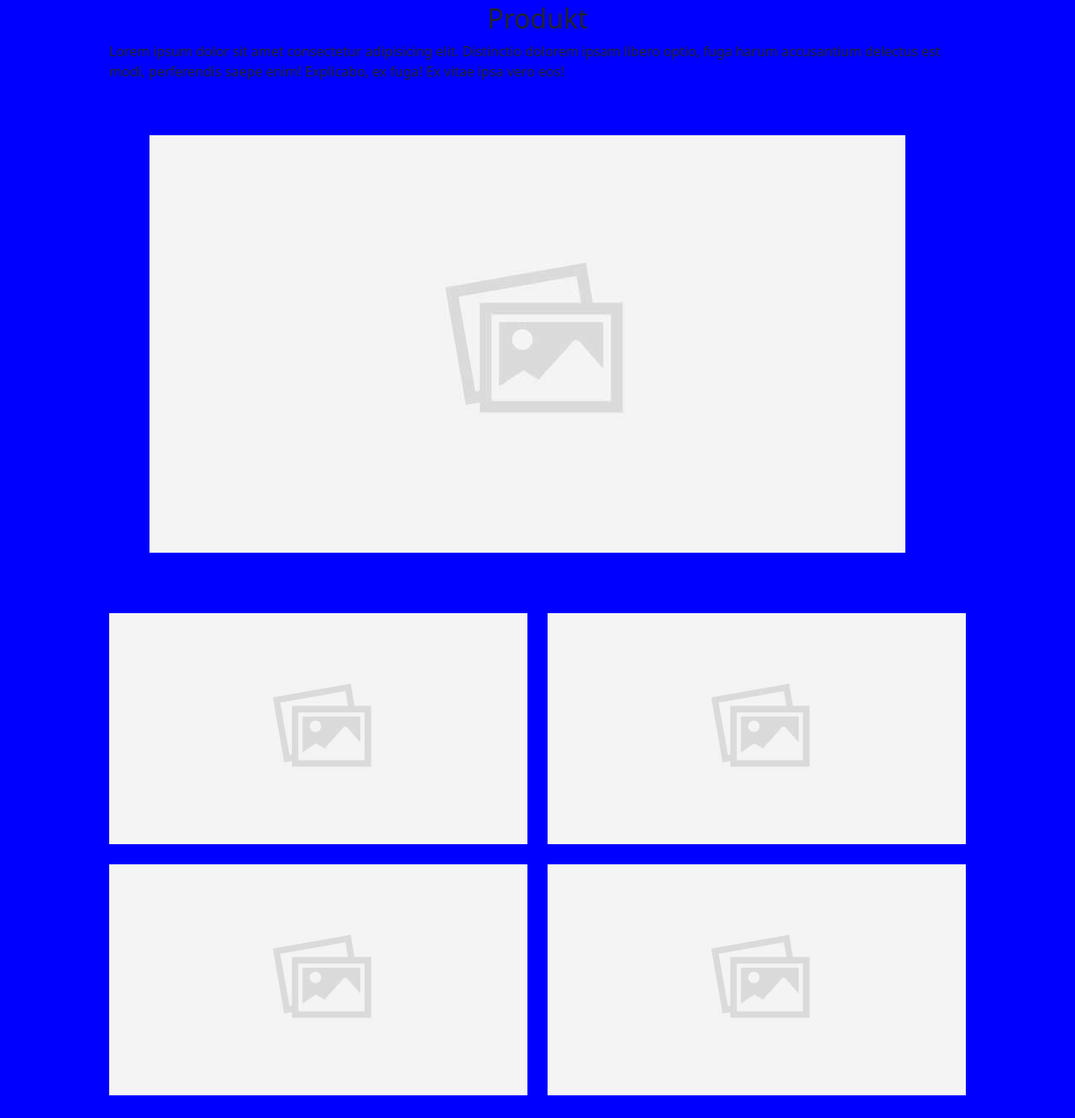
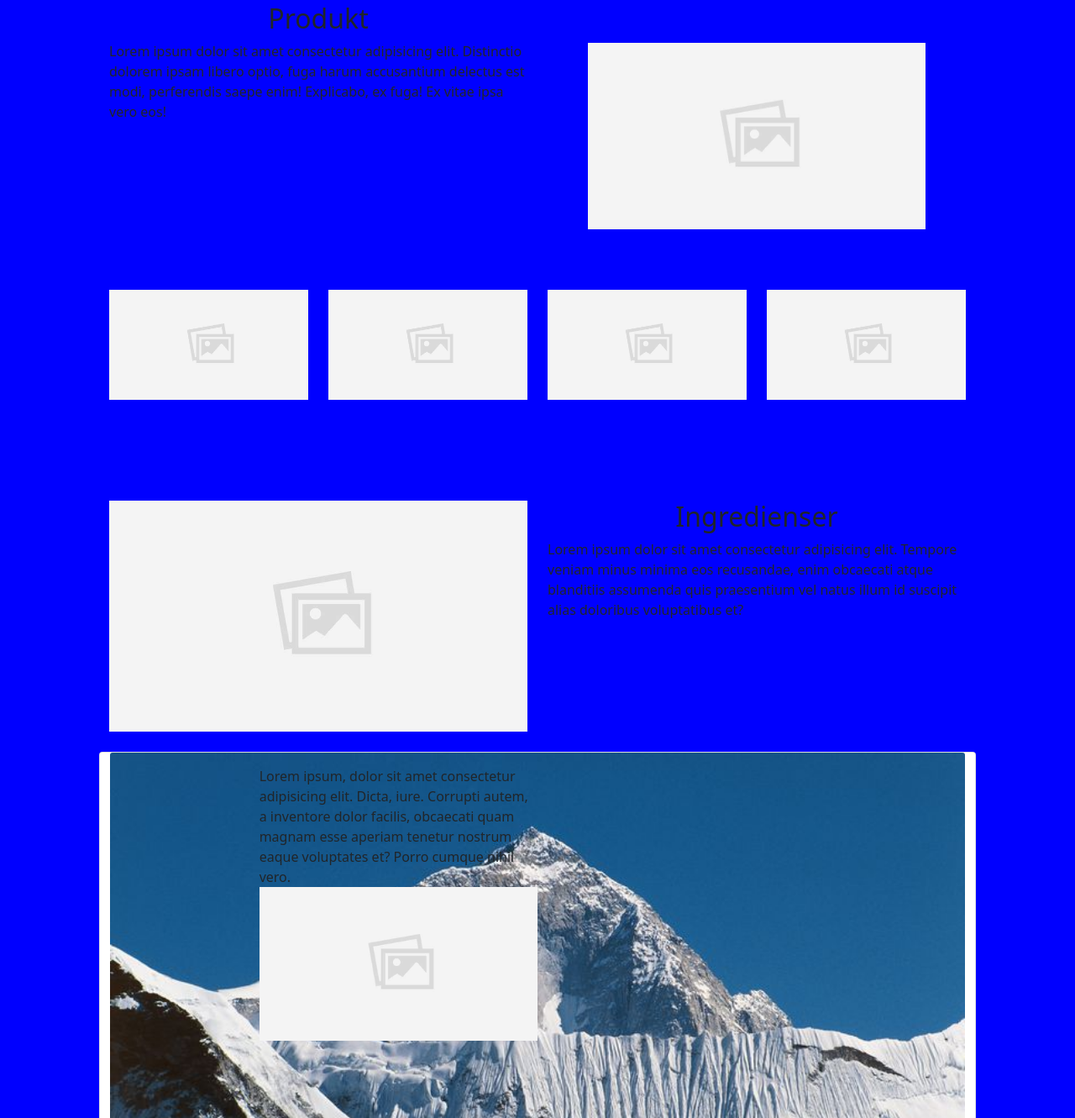
Before and after one commit to nann476h/vsc_mikrosite, a plain HTML site: page index.html in a window 1280 px wide. Shown: the part 589-1920 px from the top of the page at 84% size. Drawn offline with nearby package versions, Linux system fonts and the light colour scheme.

Commit message:
responsiv

```diff
--- a/index.html
+++ b/index.html
@@ -73,7 +73,7 @@
     <div class="container">
       <!-- Section 2: Intro til produkt -->
       <section id="produkt" class="row p-5">
-        <div class="col-12">
+        <div class="col-12 col-md-6">
           <h2 class="text-center">Produkt</h2>
           <p>
             Lorem ipsum dolor sit amet consectetur adipisicing elit. Distinctio
@@ -81,29 +81,34 @@
             modi, perferendis saepe enim! Explicabo, ex fuga! Ex vitae ipsa vero
             eos!
           </p>
+        </div>
+        <div class="col-12 col-md-6">
           <img
             class="img-fluid mb-4 p-5"
             src="images/placeholder.jpg"
             alt="placeholder"
           />
         </div>
-        <div class="col-4 offset-4 offset-md-0 col-md-6">
+        <div class="col-4 offset-4 offset-md-0 col-md-6 col-lg-3">
           <img class="img-fluid mb-4" src="images/placeholder.jpg" alt="" />
         </div>
-        <div class="col-4 offset-4 offset-md-0 col-md-6">
+        <div class="col-4 offset-4 offset-md-0 col-md-6 col-lg-3">
           <img class="img-fluid mb-4" src="images/placeholder.jpg" alt="" />
         </div>
-        <div class="col-4 offset-4 offset-md-0 col-md-6">
+        <div class="col-4 offset-4 offset-md-0 col-md-6 col-lg-3">
           <img class="img-fluid mb-4" src="images/placeholder.jpg" alt="" />
         </div>
-        <div class="col-4 offset-4 offset-md-0 col-md-6">
+        <div class="col-4 offset-4 offset-md-0 col-md-6 col-lg-3">
           <img class="img-fluid mb-4" src="images/placeholder.jpg" alt="" />
         </div>
       </section>
 
       <!-- Section 3: Ingredienser & bæredygtighed -->
       <section id="ingredienser" class="row p-5">
-        <div class="col-12">
+        <div class="col-12 col-md-6">
+          <img class="img-fluid mb-4" src="images/placeholder.jpg" alt="" />
+        </div>
+        <div class="col-12 col-md-6">
           <h2 class="text-center">Ingredienser</h2>
           <p>
             Lorem ipsum dolor sit amet consectetur adipisicing elit. Tempore
@@ -111,7 +116,6 @@
             assumenda quis praesentium vel natus illum id suscipit alias
             doloribus voluptatibus et?
           </p>
-          <img class="img-fluid mb-4" src="images/placeholder.jpg" alt="" />
         </div>
 
         <div class="card">
@@ -121,8 +125,17 @@
             alt="card-img-overlay"
           />
           <div class="card-img-overlay col-8 offset-2">
-            <p class="card-text">Last updated 3 mins ago</p>
-            <img class="img-fluid mb-4" src="images/placeholder.jpg" alt="" />
+            <div class="col-md-6">
+              <p class="card-text">
+                Lorem ipsum, dolor sit amet consectetur adipisicing elit. Dicta,
+                iure. Corrupti autem, a inventore dolor facilis, obcaecati quam
+                magnam esse aperiam tenetur nostrum eaque voluptates et? Porro
+                cumque nihil vero.
+              </p>
+            </div>
+            <div class="col-md-6">
+              <img class="img-fluid mb-4" src="images/placeholder.jpg" alt="" />
+            </div>
           </div>
         </div>
       </section>
@@ -198,22 +211,20 @@
       <section id="follow" class="row p-5">
         <div class="col-12">
           <h2>Følg os</h2>
-          <img
-            class="img-fluid mb-4 col-12"
-            src="images/placeholder.jpg"
-            alt=""
-          />
-          <img
-            class="img-fluid mb-4 col-12"
-            src="images/placeholder.jpg"
-            alt=""
-          />
           <p>
             Lorem ipsum dolor sit, amet consectetur adipisicing elit. Adipisci
             eaque voluptate, iste molestiae voluptates nobis laboriosam modi
             saepe. Voluptatum provident aut eaque animi autem dolores nulla
             placeat voluptates quo vel.
           </p>
+
+          <div class="col-12 offset-md-0 col-md-6">
+            <img class="img-fluid" src="images/placeholder.jpg" alt="" />
+          </div>
+          <div class="col-12 offset-md-0 col-md-6">
+            <img class="img-fluid" src="images/placeholder.jpg" alt="" />
+          </div>
+
           <button>Knap</button>
         </div>
       </section>
```
